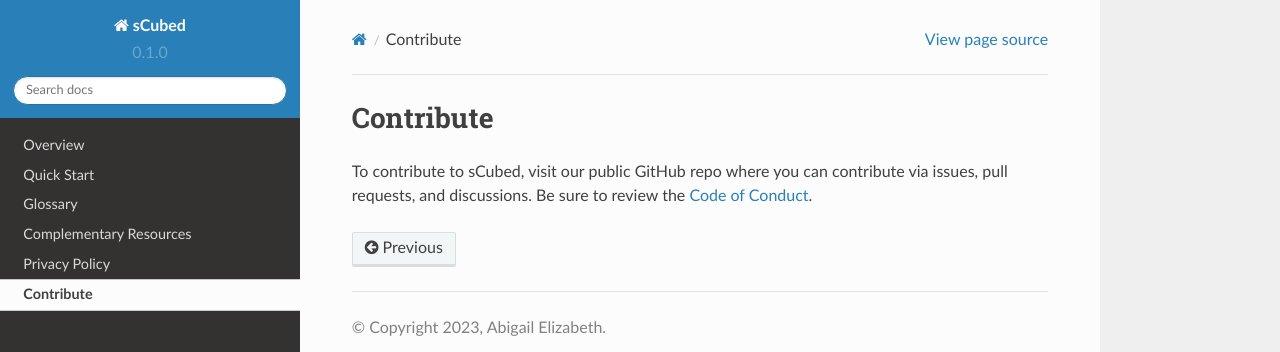
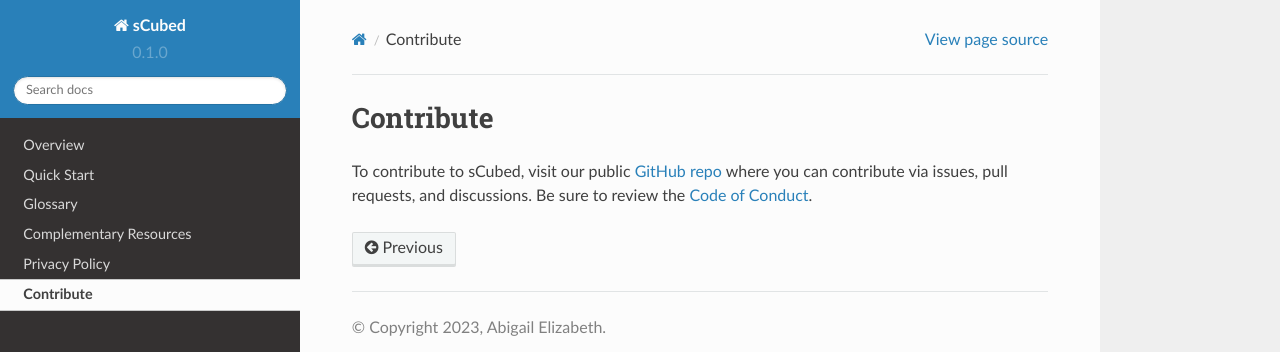
Before and after one commit to aemoore62/sCubed_docs, a Sphinx documentation site: the page built from docs/source/contribute.rst, in a window 1280 px wide. Shown: the top 352 px of the page. Built offline with Sphinx 7.4.7 and the Read the Docs theme 2.0.0, drawn with Linux system fonts in a browser that asks for light colours; some of the changed lines change nothing that is shown.

Commit message:
add link

```diff
--- a/docs/source/contribute.rst
+++ b/docs/source/contribute.rst
@@ -1,4 +1,4 @@
 Contribute
 =====
 
-To contribute to sCubed, visit our public GitHub repo where you can contribute via issues, pull requests, and discussions. Be sure to review the  `Code of Conduct <https://github.com/aemoore62/scubed_community/blob/main/CODE_OF_CONDUCT.md>`_.
+To contribute to sCubed, visit our public `GitHub repo <https://github.com/aemoore62/scubed_community>`_ where you can contribute via issues, pull requests, and discussions. Be sure to review the  `Code of Conduct <https://github.com/aemoore62/scubed_community/blob/main/CODE_OF_CONDUCT.md>`_.
```
